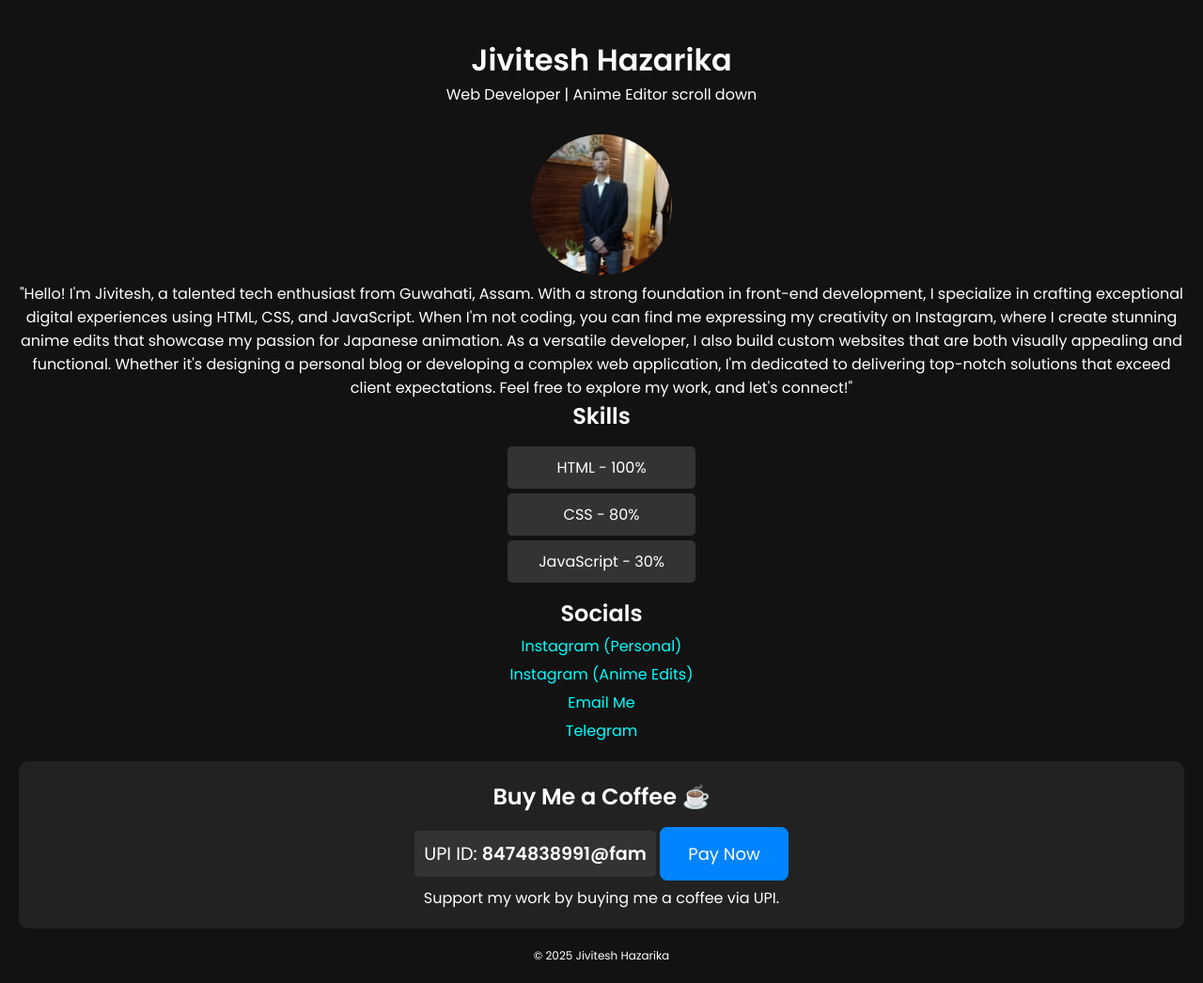
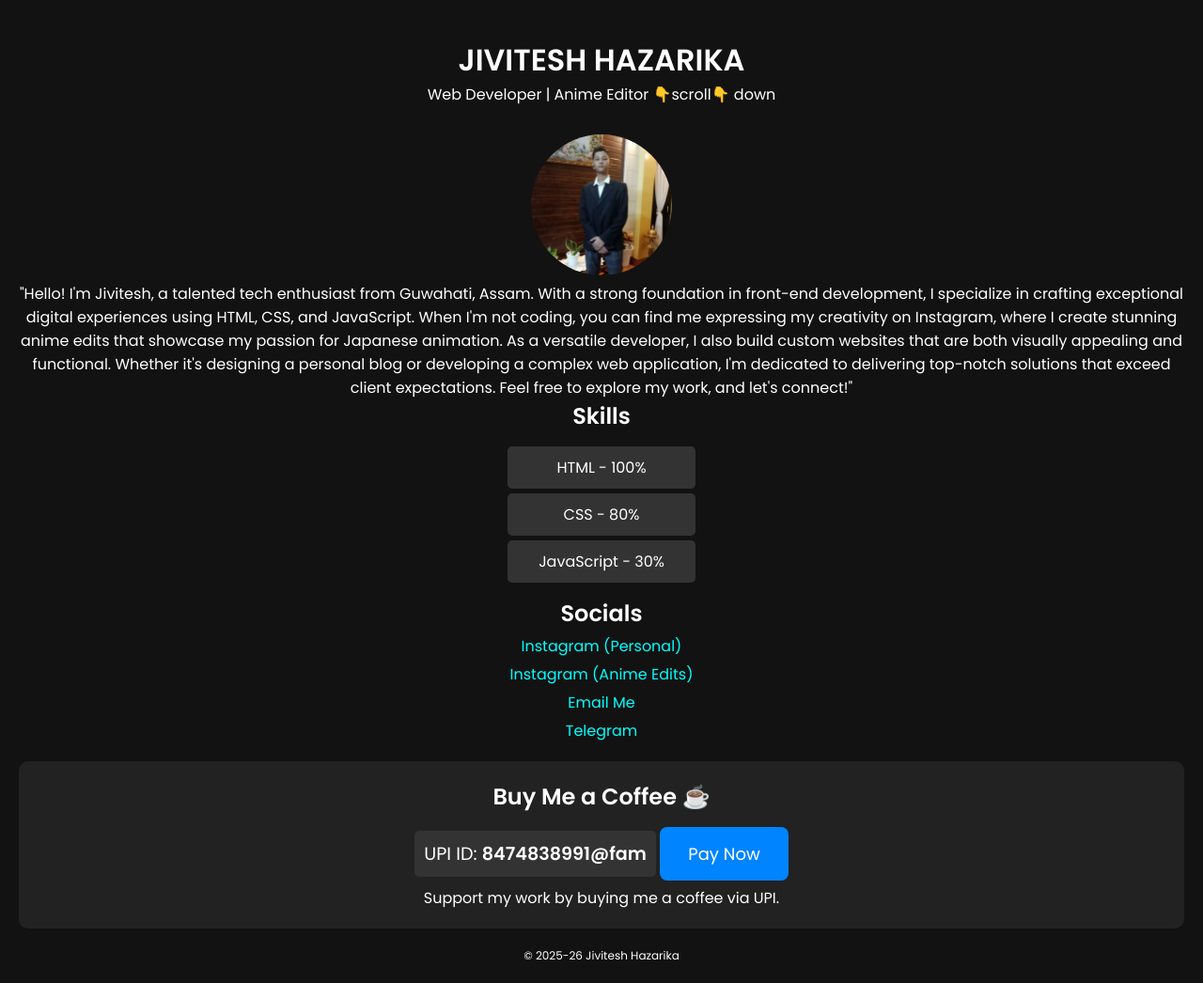
Before and after one commit to Jiv-web/Myweb, a plain HTML site: page index.html in a window 1280 px wide. Shown: the whole page at 94% size. Drawn offline with Linux system fonts and the light colour scheme.

Commit message:
Update index.html

```diff
--- a/index.html
+++ b/index.html
@@ -11,9 +11,9 @@
 </head>
 <body>
     <header>
-        <h1>Jivitesh Hazarika</h1>
+        <h1>JIVITESH HAZARIKA</h1>
         <p>Web Developer | Anime Editor
-                              scroll down</p>
+                             👇scroll👇 down</p>
     </header>
 
     <section class="about">
@@ -52,7 +52,7 @@ Feel free to explore my work, and let's connect!"</p>
     </section>
 
     <footer>
-        <p>© 2025 Jivitesh Hazarika</p>
+        <p>© 2025-26 Jivitesh Hazarika </p>
     </footer>
 </body>
 </html>
```
